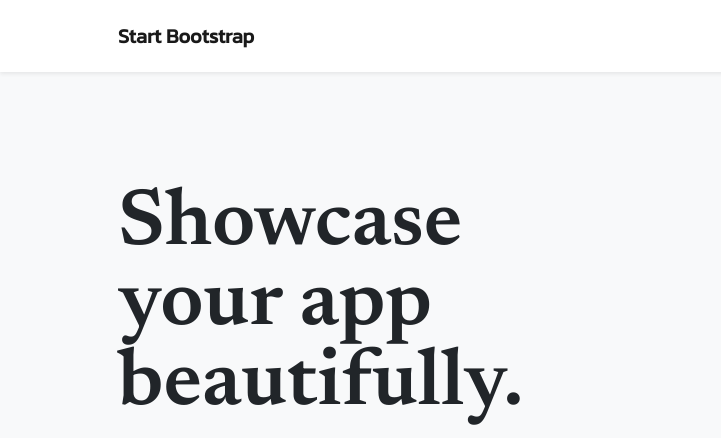
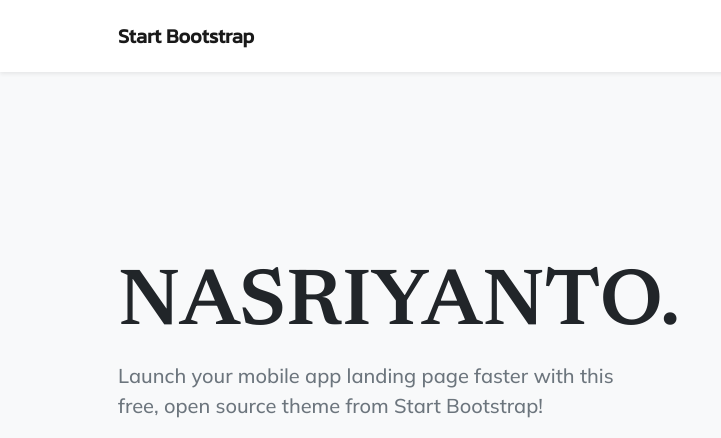
Before and after one commit to nasriyanto/anto, a plain HTML site: page index.html in a window 1280 px wide. Shown: the top 438 px of the page, 0-721 px from the left. Drawn offline with nearby package versions, Linux system fonts and the light colour scheme.

Commit message:
Update index.html

```diff
--- a/index.html
+++ b/index.html
@@ -47,7 +47,7 @@
                     <div class="col-lg-6">
                         <!-- Mashead text and app badges-->
                         <div class="mb-5 mb-lg-0 text-center text-lg-start">
-                            <h1 class="display-1 lh-1 mb-3">Showcase your app beautifully.</h1>
+                            <h1 class="display-1 lh-1 mb-3">NASRIYANTO.</h1>
                             <p class="lead fw-normal text-muted mb-5">Launch your mobile app landing page faster with this free, open source theme from Start Bootstrap!</p>
                             <div class="d-flex flex-column flex-lg-row align-items-center">
                                 <a class="me-lg-3 mb-4 mb-lg-0" href="#!"><img class="app-badge" src="assets/img/google-play-badge.svg" alt="..." /></a>
```
